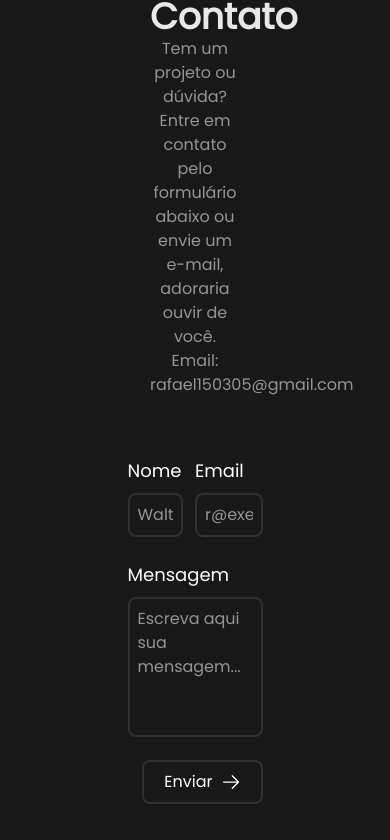
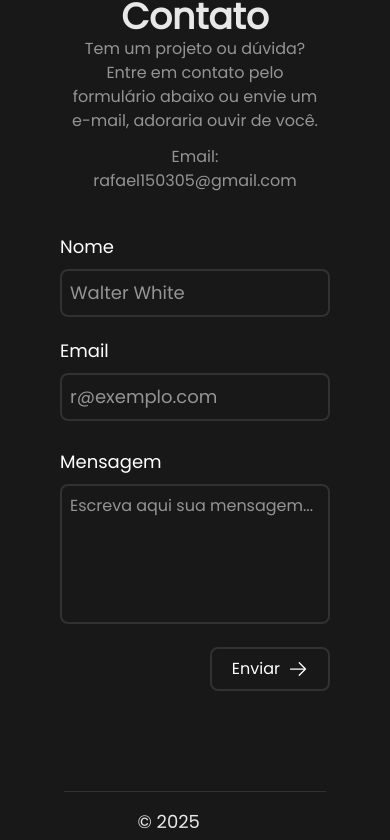
Before and after one commit to RafaelOlMoreira/portifolio-rafael, a React (Vite) app: page / in a window 390 px wide. Shown: the part 4312-5152 px from the top of the page. Built offline with nearby package versions, Linux system fonts and the light colour scheme.

Commit message:
feat(Contato): Realizado a responsividade da section.

```diff
--- a/src/components/Contato.jsx
+++ b/src/components/Contato.jsx
@@ -2,30 +2,31 @@ import React from 'react'
 
 function Contato() {
     return (
-        <div id='contato' className='font-poppins px-15 p-25 h-auto w-full bg-[#181818]'>
-            <div className='mx-auto text-center max-w-1/3'>
+        <div id='contato' className='font-poppins px-15 p-25 bg-[#181818]'>
+            <div className='mx-auto text-center'>
                 <h1 className='font-bold text-4xl text-[#e8e8e8]'>
                     Contato
                 </h1>
-                <p className='text-[#e8e8e8]/60'>
+                <p className='text-[#e8e8e8]/60 mx-2'>
                     Tem um projeto ou dúvida? Entre em contato pelo formulário abaixo ou envie um e-mail, adoraria ouvir de você.
-                    <p>Email: rafael150305@gmail.com</p>
+                    <p className='my-3'>Email: rafael150305@gmail.com</p>
                 </p>
             </div>
-            <form action="post" className='max-w-1/2 mx-auto mt-15'>
-                <div className='grid grid-cols-2 space-x-3 mb-6'>
-                    <div>
-                        <label htmlFor="nome" className='text-white text-lg'>Nome</label>
+
+            <form action="post" className='grid grid-rows-2 h-auto'>
+                <div className='grid md:grid-cols-2 gap-5 my-auto'>
+
+                    <label htmlFor="nome" className='text-white text-lg'>Nome
                         <input type="text" name="nome" id="" placeholder='Walter White'
                             className='border-2 border-[#e8e8e81e] rounded-lg p-2 mt-2 text-white placeholder:text-[#e8e8e8]/60 w-full' />
+                    </label>
+                    <label htmlFor="email" className='text-white text-lg'>Email
+                        <input type="email" name="email" id="" placeholder='r@exemplo.com'
+                            className='border-2 border-[#e8e8e81e] rounded-lg p-2 mt-2 text-white placeholder:text-[#e8e8e8]/60 w-full' />
+                    </label>
                 </div>
 
                 <div>
-                        <label htmlFor="email" className='text-white text-lg'>Email</label>
-                        <input type="email" name="email" id="" placeholder='r@exemplo.com'
-                            className='border-2 border-[#e8e8e81e] rounded-lg p-2 mt-2 text-white placeholder:text-[#e8e8e8]/60 w-full' />
-                    </div>
-                </div>
                     <label htmlFor="mensagem" className='text-white text-lg' >Mensagem</label>
                     <textarea name="mensagem" id="mensagem" rows="5" placeholder='Escreva aqui sua mensagem...'
                         className='resize-none border-2 border-[#e8e8e81e] rounded-lg p-2 mt-2 text-white placeholder:text-[#e8e8e8]/60 w-full text-start'></textarea>
@@ -35,7 +36,9 @@ function Contato() {
                             <path stroke-linecap="round" stroke-linejoin="round" d="M13.5 4.5 21 12m0 0-7.5 7.5M21 12H3" />
                         </svg>
                     </button>
+                </div>
             </form>
+
         </div>
     )
 }
```
Lines whose indentation alone changed are shown as unchanged.
